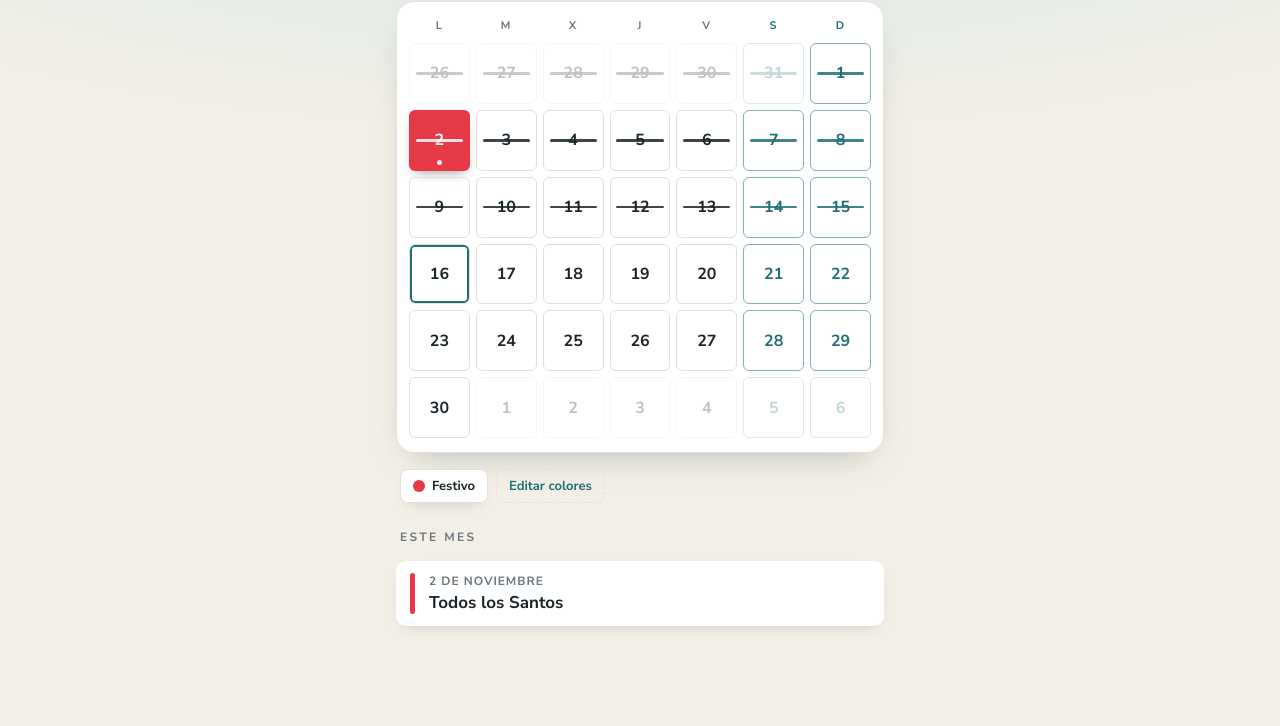
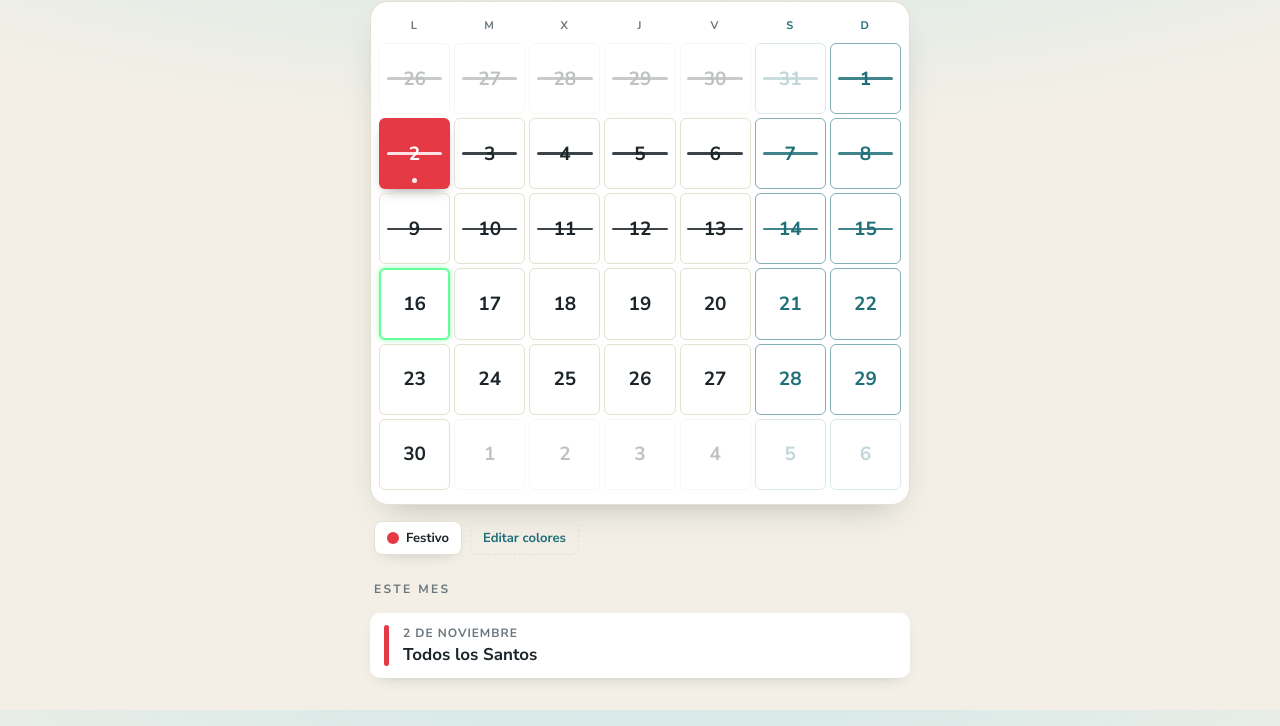
Before and after one commit to jesussopenag-droid/Calendario--colores, a plain HTML site: page index.html in a window 1280 px wide. Shown: the part 90-816 px from the top of the page. Drawn offline with Linux system fonts and the light colour scheme.

Commit message:
Cuadros del mes más grandes y borde verde parpadeante en hoy
Co-Authored-By: Claude Sonnet 5.5 <noreply@anthropic.com>
Claude-Session: https://claude.ai/code/session_014jK2iJEcAzKerhwJbKsZW1

```diff
--- a/index.html
+++ b/index.html
@@ -36,7 +36,7 @@ html,body{margin:0;min-height:100%}
 body{background:radial-gradient(120% 55% at 50% -8%, var(--glow), transparent 65%), var(--bg);background-attachment:fixed;
   color:var(--ink);font-family:var(--font-body);font-size:16px;touch-action:manipulation;
   padding:env(safe-area-inset-top) 0 env(safe-area-inset-bottom);overflow-x:hidden}
-.app{max-width:520px;margin:0 auto;padding:18px 16px 48px;display:flex;flex-direction:column;gap:16px}
+.app{max-width:560px;margin:0 auto;padding:18px 10px 48px;display:flex;flex-direction:column;gap:16px}
 header{display:flex;flex-wrap:wrap;align-items:flex-end;justify-content:space-between;gap:12px 8px;padding:0 4px}
 h1{font-family:var(--font-display);font-weight:600;font-size:clamp(30px,9vw,38px);margin:0;text-transform:capitalize;text-wrap:balance;line-height:1;letter-spacing:-.01em}
 h1 small{display:block;font-family:var(--font-body);font-size:13px;color:var(--accent);font-weight:700;margin-top:6px;letter-spacing:.22em}
@@ -46,12 +46,12 @@ button{font:inherit;color:inherit;cursor:pointer;touch-action:manipulation}
 .nav button.hoy{width:auto;padding:0 12px;font-size:14px;font-weight:700;color:var(--accent)}
 .nav button:active{transform:scale(.96)}
 button:focus-visible,input:focus-visible{outline:3px solid var(--accent);outline-offset:2px}
-.card{background:var(--surface);border-radius:18px;padding:16px 12px 14px;box-shadow:var(--shadow);border:1px solid var(--line);display:flex;flex-direction:column;gap:8px}
-.week,.grid{display:grid;grid-template-columns:repeat(7,minmax(0,1fr));gap:6px}
+.card{background:var(--surface);border-radius:18px;padding:16px 8px 14px;box-shadow:var(--shadow);border:1px solid var(--line);display:flex;flex-direction:column;gap:8px}
+.week,.grid{display:grid;grid-template-columns:repeat(7,minmax(0,1fr));gap:4px}
 .week div{text-align:center;font-size:11px;font-weight:800;color:var(--muted);letter-spacing:.12em;padding-bottom:2px}
 .week div:nth-child(n+6){color:var(--accent)}
 .day{aspect-ratio:1/1;border-radius:6px;border:1px solid var(--line);background-color:transparent;color:var(--ink);
-  display:flex;flex-direction:column;align-items:center;justify-content:center;font-size:16px;font-weight:700;
+  display:flex;flex-direction:column;align-items:center;justify-content:center;font-size:19px;font-weight:700;
   font-variant-numeric:tabular-nums;padding:0;position:relative;overflow:hidden;
   background-origin:border-box;background-clip:border-box;background-repeat:no-repeat;transition:transform .12s ease}
 .day:active{transform:scale(.92)}
@@ -61,9 +61,10 @@ button:focus-visible,input:focus-visible{outline:3px solid var(--accent);outline
 .day.out{opacity:.28}
 .day.has{border-color:transparent}
 .day.past::after{content:"";position:absolute;left:10%;right:10%;top:50%;height:2.5px;margin-top:-1.25px;border-radius:2px;background:currentColor;opacity:.85;pointer-events:none}
-.day.hoy{box-shadow:inset 0 0 0 2px var(--accent)}
 .day.has{box-shadow:0 6px 12px -6px rgba(0,0,0,.45)}
-.day.hoy.has{box-shadow:0 0 0 2px var(--surface),0 0 0 4px var(--accent),0 6px 12px -6px rgba(0,0,0,.45)}
+.day.hoy,.day.hoy:nth-child(n),.day.hoy.has:nth-child(n){border:2.5px solid #2bff6e;animation:hoyPulse 1.8s ease-in-out infinite}
+@keyframes hoyPulse{0%,100%{border-color:#2bff6e;box-shadow:0 0 9px 1px rgba(43,255,110,.6)}50%{border-color:rgba(43,255,110,.35);box-shadow:0 0 0 0 rgba(43,255,110,0)}}
+@media (prefers-reduced-motion:reduce){.day.hoy,.day.hoy:nth-child(n),.day.hoy.has:nth-child(n){animation:none;box-shadow:0 0 9px 1px rgba(43,255,110,.6)}}
 .day.mix{text-shadow:0 1px 3px rgba(0,0,0,.55)}
 .day .note{position:absolute;bottom:5px;width:5px;height:5px;border-radius:50%;background:currentColor;opacity:.9}
 .legend{display:flex;flex-wrap:wrap;gap:8px;padding:0 4px}
```
